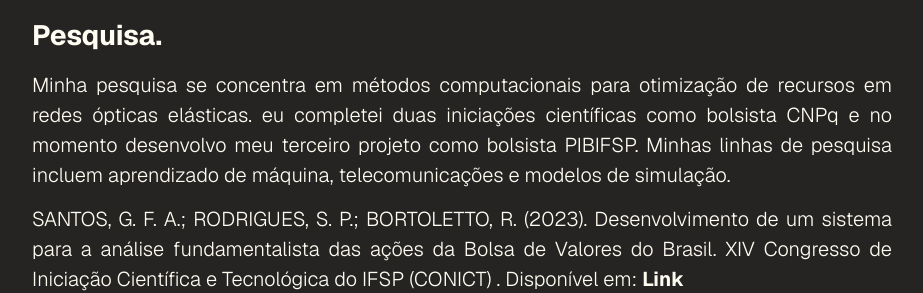
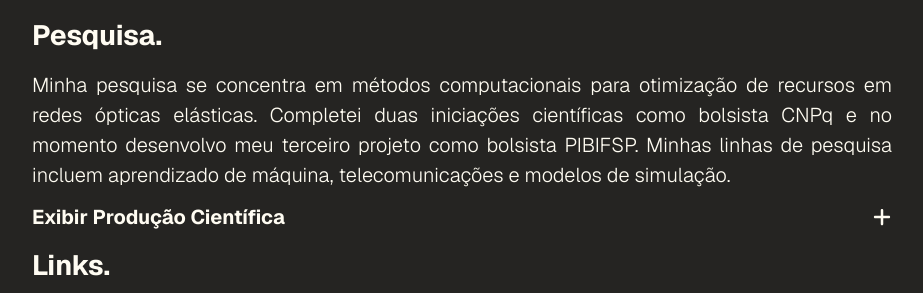
Before and after one commit to AssoDePicche/www, a Next.js app: page / in a window 1280 px wide. Shown: the part 325-618 px from the top of the page, without its empty margins (178-1101 px from the left). Built offline with nearby package versions, Linux system fonts and the light colour scheme.

Commit message:
feat: accordion component

```diff
--- /dev/null
+++ b/components/Home/Research/Accordion/index.tsx
@@ -0,0 +1,47 @@
+'use client';
+
+import { FC, PropsWithChildren, ReactNode, useState } from 'react';
+
+import { FaMinus as HideIcon, FaPlus as ShowIcon } from 'react-icons/fa6';
+
+import styled from 'styled-components';
+
+const Container = styled.summary``;
+
+const Header = styled.div`
+  align-items: center;
+  display: flex;
+  justify-content: space-between;
+
+  &:hover {
+    cursor: pointer;
+  }
+`;
+
+const Title = styled.summary`
+  font-size: 2rem;
+  font-weight: bold;
+`;
+
+interface Properties {
+  content: string;
+  title: string;
+}
+
+export const Accordion: FC<PropsWithChildren<Properties>> = ({ children, title }): ReactNode => {
+  const [isActive, setIsActive] = useState<boolean>(false);
+
+  const toggleState = () => setIsActive(!isActive);
+
+  const iconSize: number = 20;
+
+  return (
+    <Container>
+      <Header onClick={toggleState}>
+        <Title>{isActive ?  'Ocultar' : 'Exibir'} {title}</Title>
+        {isActive ? <HideIcon size={iconSize} /> : <ShowIcon size={iconSize} /> }
+      </Header>
+      { isActive && children }
+    </Container>
+  );
+};
--- a/components/Home/Research/index.tsx
+++ b/components/Home/Research/index.tsx
@@ -5,6 +5,8 @@ import { Theme } from '@components/Layout/Theme';
 import { Link, Paragraph, Title } from '@components/Typography';
 
 import { FC, ReactNode } from 'react';
+
+import { Accordion } from './Accordion';
 
 import items from '../../../app/bibliography.json';
 
@@ -52,15 +54,18 @@ export const Research = () => {
     <div>
       <Title>Pesquisa.</Title>
 
-      <Paragraph>Minha pesquisa se concentra em métodos computacionais para otimização de recursos em redes ópticas elásticas. eu completei duas iniciações científicas como bolsista CNPq e no momento desenvolvo meu terceiro projeto como bolsista PIBIFSP. Minhas linhas de pesquisa incluem aprendizado de máquina, telecomunicações e modelos de simulação.</Paragraph>
+      <Paragraph>Minha pesquisa se concentra em métodos computacionais para otimização de recursos em redes ópticas elásticas. Completei duas iniciações científicas como bolsista CNPq e no momento desenvolvo meu terceiro projeto como bolsista PIBIFSP. Minhas linhas de pesquisa incluem aprendizado de máquina, telecomunicações e modelos de simulação.</Paragraph>
 
-      <ListWrapper>
+      <Accordion title={'Produção Científica'}>
+        <ListWrapper>
       { items.map((item: Item, index: number) => (
         <PublicationWrapper key={index}>
           <Publication item={item} />
         </PublicationWrapper>
       ))}
       </ListWrapper>
+
+      </Accordion>
     </div>
   );
 };
```
